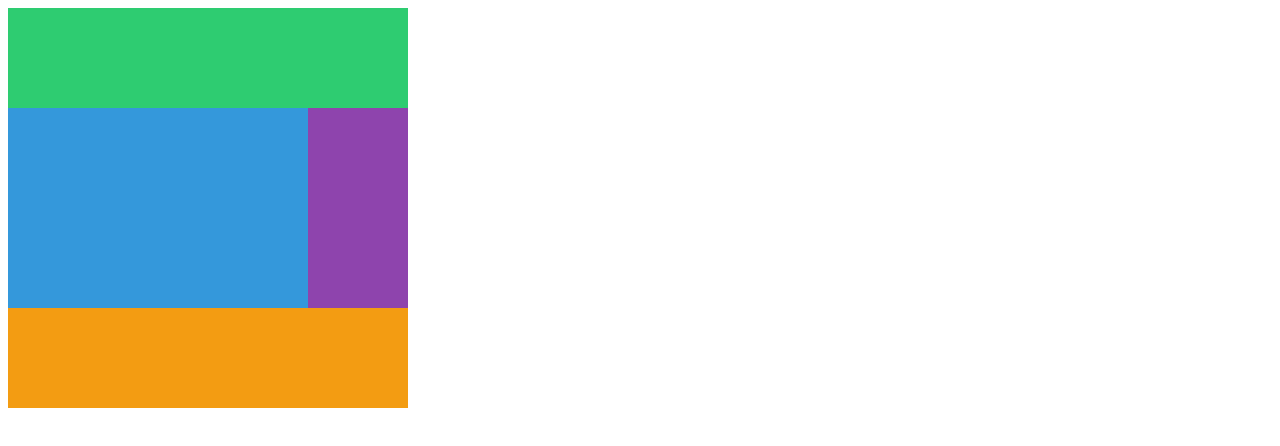
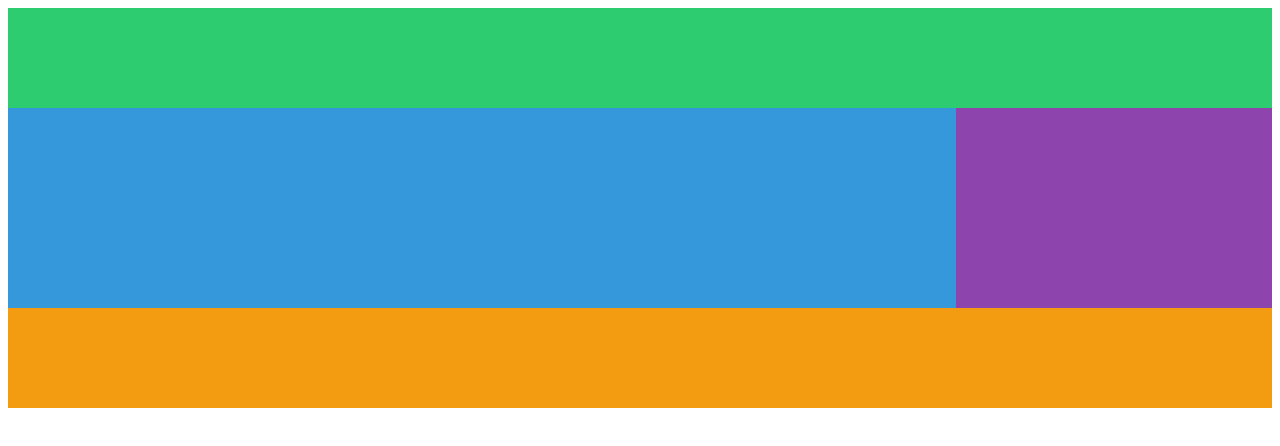
Before and after one commit to jaehyuenjung/scss-masterclass, a plain HTML site: page index.html in a window 1280 px wide. Drawn offline with Linux system fonts and the light colour scheme.

Commit message:
Grid Template

```diff
--- a/styles.css
+++ b/styles.css
@@ -1,26 +1,28 @@
 .grid {
     display: grid;
-    grid-template-columns: [first-line] 100px [second-line] 100px [third-line] 100px [fourth-line] 100px [fifth-line];
-    grid-template-rows: repeat(4, 100px [sexy-line]);
+    height: 50vh;
+    grid-template:
+        [header-start] "header header header header " 1fr [header-end]
+        [content-start] "content content content nav" 2fr [content-end]
+        [footer-start] "footer footer footer footer" 1fr / 1fr 1fr 1fr 1fr [footer-end];
 }
 
 .header {
     background-color: #2ecc71;
-    grid-column: span 4;
+    grid-area: header;
 }
 
 .content {
     background-color: #3498db;
-    grid-column: first-line / fourth-line;
-    grid-row: sexy-line 1 / sexy-line 3;
+    grid-area: content;
 }
 
 .nav {
     background-color: #8e44ad;
-    grid-row: span 2;
+    grid-area: nav;
 }
 
 .footer {
     background-color: #f39c12;
-    grid-column: span 4;
+    grid-area: footer;
 }
```
Also changed, not shown: README.md.
